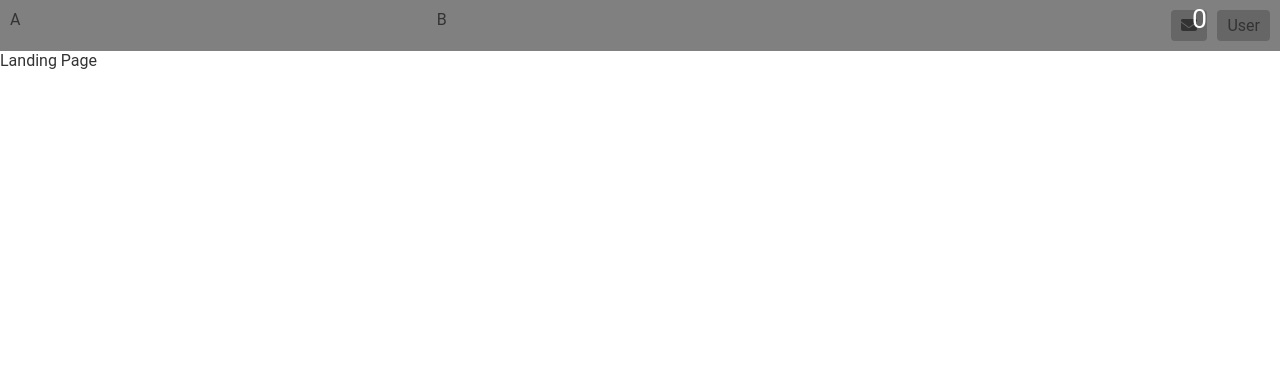
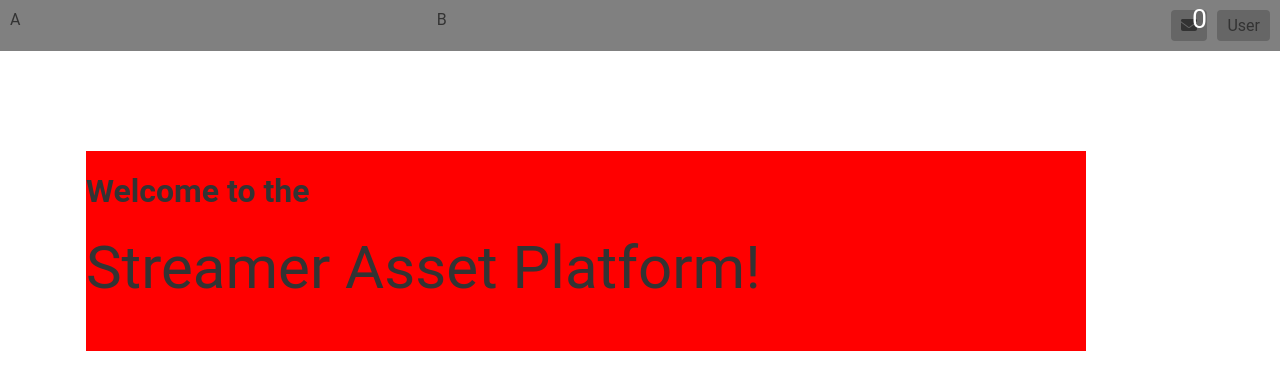
Before and after one commit to PowerCreek/FlagshipMotivator, a Next.js app in the folder SoftwareClientFinder/: page / in a window 1280 px wide. Shown: the top 390 px of the page. Built offline with nearby package versions, Linux system fonts and the light colour scheme; no server answers.

Commit message:
grid system works for the landing page

```diff
--- a/SoftwareClientFinder/components/Content/LandingPage.module.css
+++ b/SoftwareClientFinder/components/Content/LandingPage.module.css
@@ -0,0 +1,12 @@
+.landingPageContentContainer{
+    display: grid;
+    grid-template-columns: repeat(auto-fill, minmax(min-content, 100px));
+    grid-auto-flow: column;
+    grid-auto-rows: 100px;
+}
+
+.landingPageContent{
+    background-color: red;
+    grid-column: 2 / -2;
+    grid-row: 2 / span 2;
+}
--- a/SoftwareClientFinder/components/Content/LandingPage.tsx
+++ b/SoftwareClientFinder/components/Content/LandingPage.tsx
@@ -1,4 +1,29 @@
+import { MapMarkdownContent, MarkupData } from "../Functional/MarkdownContent.tsx/MarkdownService"
+import styles from "./LandingPage.module.css"
+
+
+//TODO change this to pull the site data.
+//probably use redis to cache the content so we don't pull it from a resource that sits on the server so often.
+function GetTextContent(): MarkupData[][] {
+    return [[
+        {
+            tag: 'bigLabel',
+            text: 'Welcome to the'
+        },
+        {
+            tag: 'bigLabel2',
+            text: 'Streamer Asset Platform!'
+        },
+    ]]
+}
 
 export default function LandingPageContent(){
-    return (<div>Landing Page</div>)
+
+    var content = MapMarkdownContent(GetTextContent())
+    return (
+        <div className={styles.landingPageContentContainer}>{
+            <div className={styles.landingPageContent}>{
+                content.map((e,i) => e(i))
+            }</div>
+        }</div>)
 }
--- /dev/null
+++ b/SoftwareClientFinder/components/Functional/MarkdownContent.tsx/MarkdownContent.module.css
@@ -0,0 +1,3 @@
+.sloganText{
+    font-size: 45pt;
+}
--- a/SoftwareClientFinder/components/Functional/MarkdownContent.tsx/MarkdownService.tsx
+++ b/SoftwareClientFinder/components/Functional/MarkdownContent.tsx/MarkdownService.tsx
@@ -1,6 +1,6 @@
-export {}
+import styles from './MarkdownContent.module.css'
 
-interface MarkupData{
+export interface MarkupData{
     tag: string,
     text: string
 }
@@ -14,7 +14,7 @@ function GetComponentFromMarkup(data: MarkupData):JSX.Element{
     return MarkupTags[data.tag as keyof typeof MarkupTags](data.text);
 }
 
-function MapMarkdownContent(markup: MarkupData[][]){
+export function MapMarkdownContent(markup: MarkupData[][]){
     return markup.map(arr =>
         (key: number)=>
         <div key ={key}>
```
